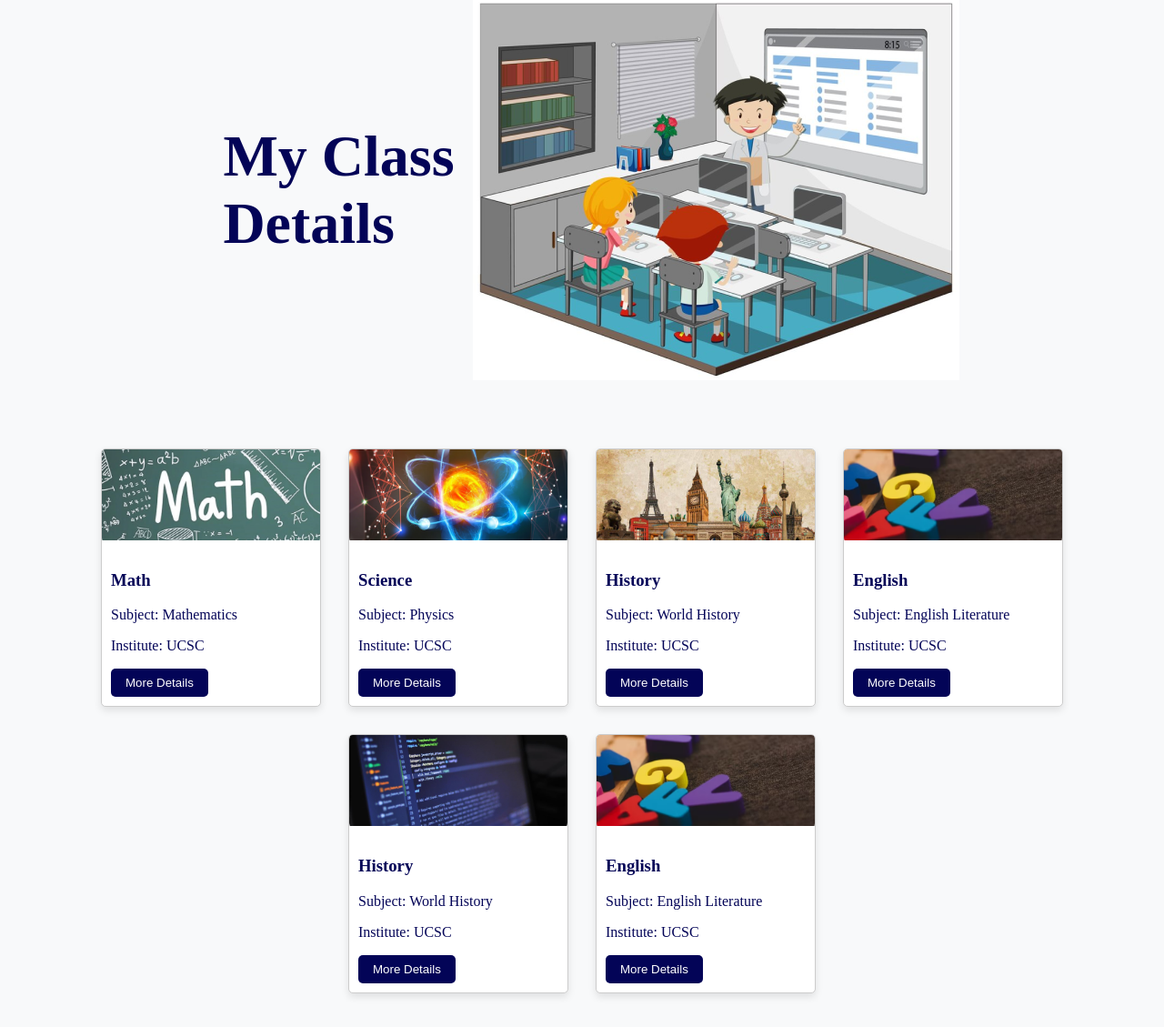
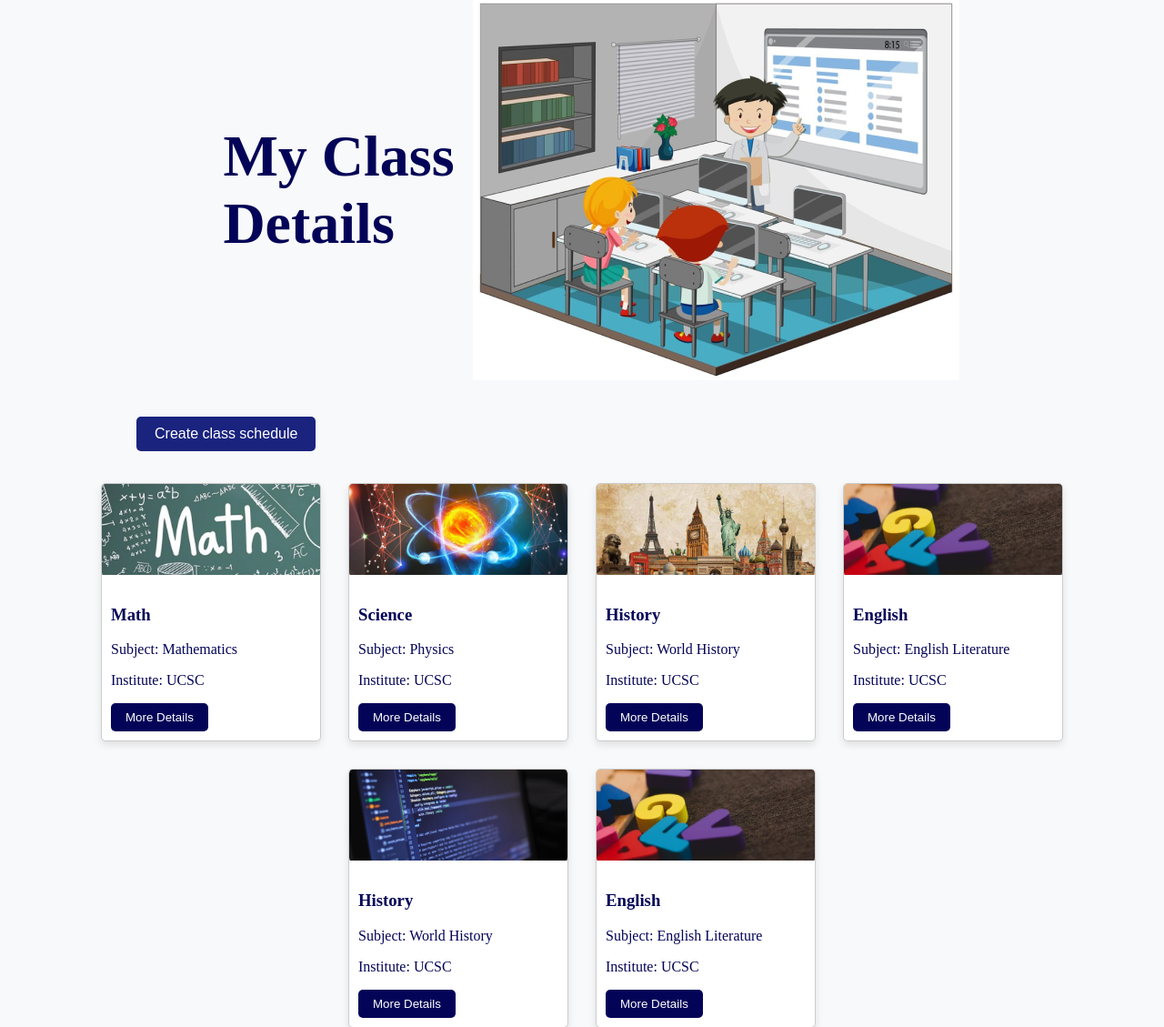
Before and after one commit to Randilachathuranga/Srilearn_UI, a PHP site: page /Myclass.PHP in a window 1280 px wide. Shown: the part 41-1170 px from the top of the page at 91% size. Before the commit the page ends 1137 px from the top, so only its background shows below. Run offline with PHP 8.4, Linux system fonts and the light colour scheme.

Commit message:
modify some part of myclass page

```diff
--- a/Teacher/Myclass/Myclass.PHP
+++ b/Teacher/Myclass/Myclass.PHP
@@ -12,6 +12,9 @@
     <img src="./class1.png" alt="Class Image" class="class-image">
 </div>
 
+<button class="create-blog-button" onclick="createClassShcedule()">Create class schedule</button>
+<!-- <button class="refresh-button">Refresh</button> -->
+
     <div class="container" id="class-container">
         <!-- Cards will be appended here -->
     </div>
--- a/Teacher/Myclass/Mystyles.css
+++ b/Teacher/Myclass/Mystyles.css
@@ -29,6 +29,22 @@ h1 {
   margin: 0 20px; /* Adjust margins for spacing */
   color: #030457;
 
+}
+
+.create-blog-button, .refresh-button {
+  background-color: #1a237e; /* Dark blue background */
+  color: #ffffff;
+  padding: 10px 20px;
+  border: none;
+  border-radius: 5px;
+  font-size: 1rem;
+  cursor: pointer;
+  transition: background-color 0.3s;
+  margin-left: 150px;
+}
+
+.create-blog-button:hover, .refresh-button:hover {
+  background-color: #0056b3; /* Slightly darker blue on hover */
 }
 
 /* Card styles */
--- a/Teacher/Myclass/script.js
+++ b/Teacher/Myclass/script.js
@@ -27,6 +27,6 @@ document.addEventListener('DOMContentLoaded', () => {
   });
 
   // Function to show class details when button is clicked
-  function showDetails(title) {
+  function createClassShcedule(title) {
     alert("More details about " + title + " class.");
   }
```
